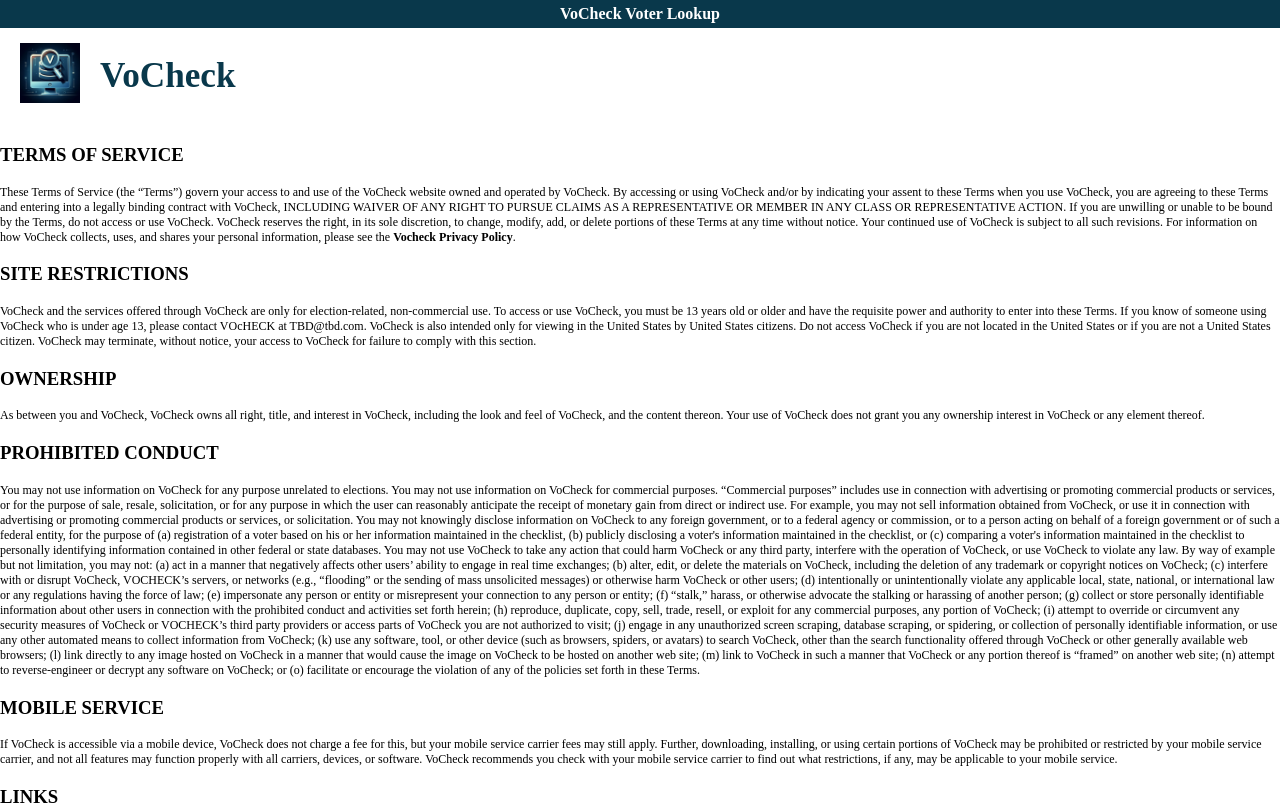
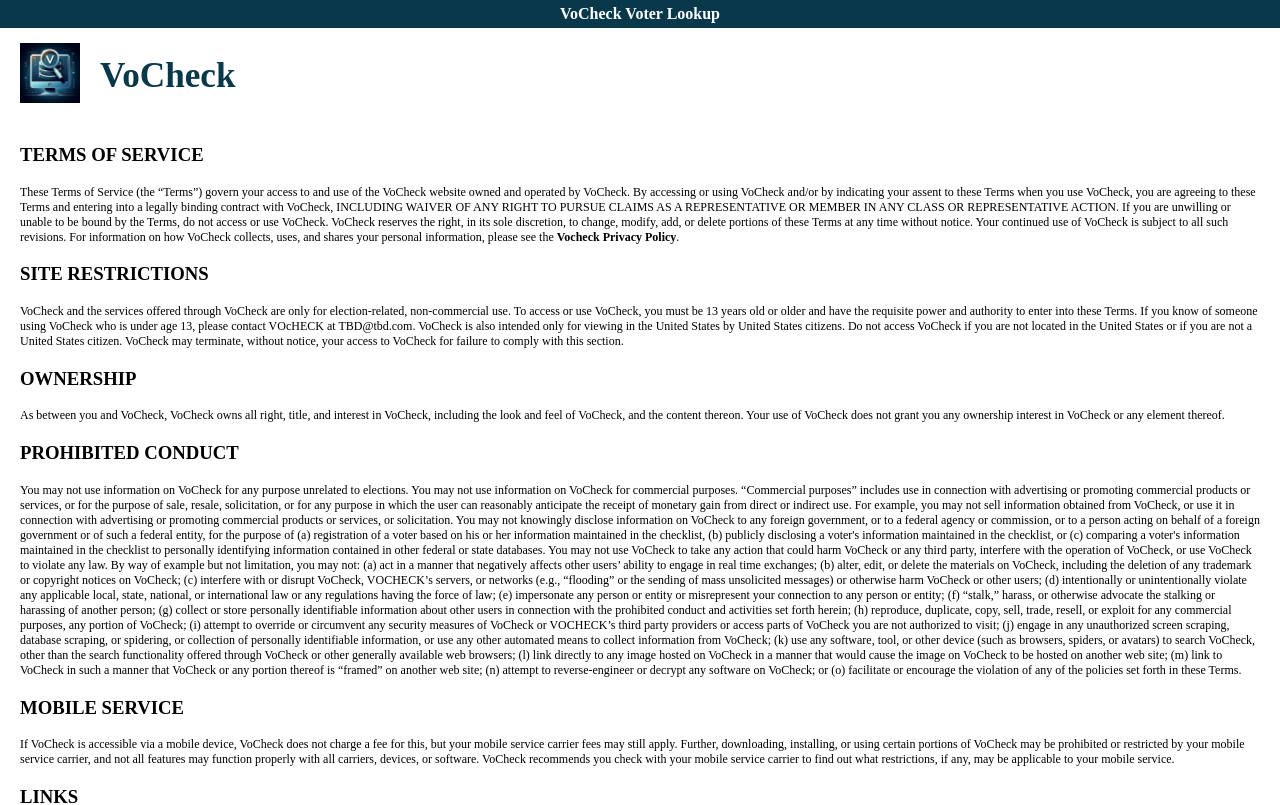
Before and after one commit to jddubbya/VoterAppMain, a React (Vite) app: page /tos in a window 1280 px wide. Shown: the top 805 px of the page. Built offline with nearby package versions, Linux system fonts and the light colour scheme.

Commit message:
Added padding to both margins, minor text correction

```diff
--- a/src/Pages/TOS.jsx
+++ b/src/Pages/TOS.jsx
@@ -1,10 +1,10 @@
-/**
+/*
  * Terms of Service Page
  */
 const TOS = () => {
     return(
       <>
-      <section>
+      <section className="TermsContainer">
       <h3>
         TERMS OF SERVICE
       </h3>
```
